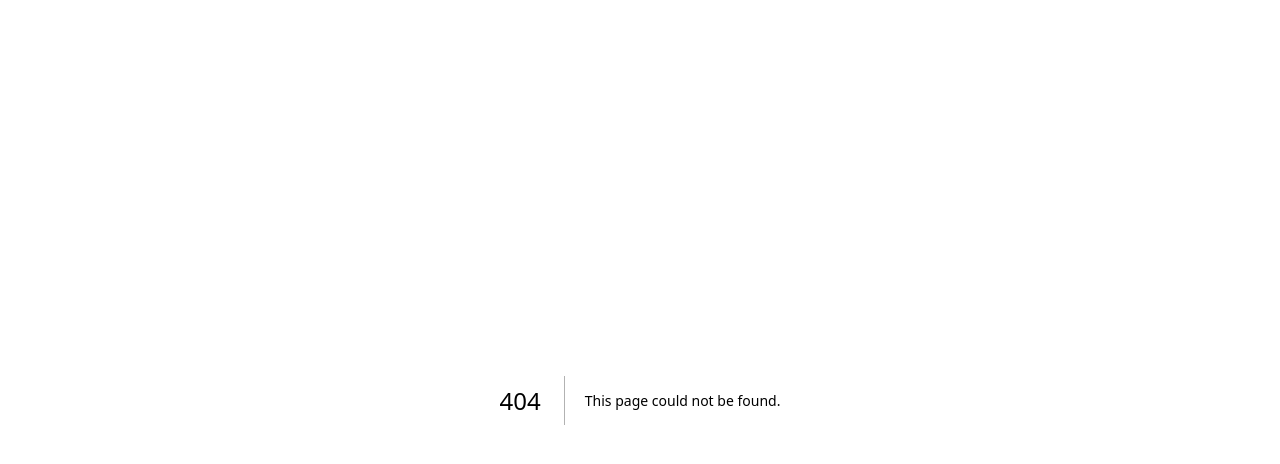
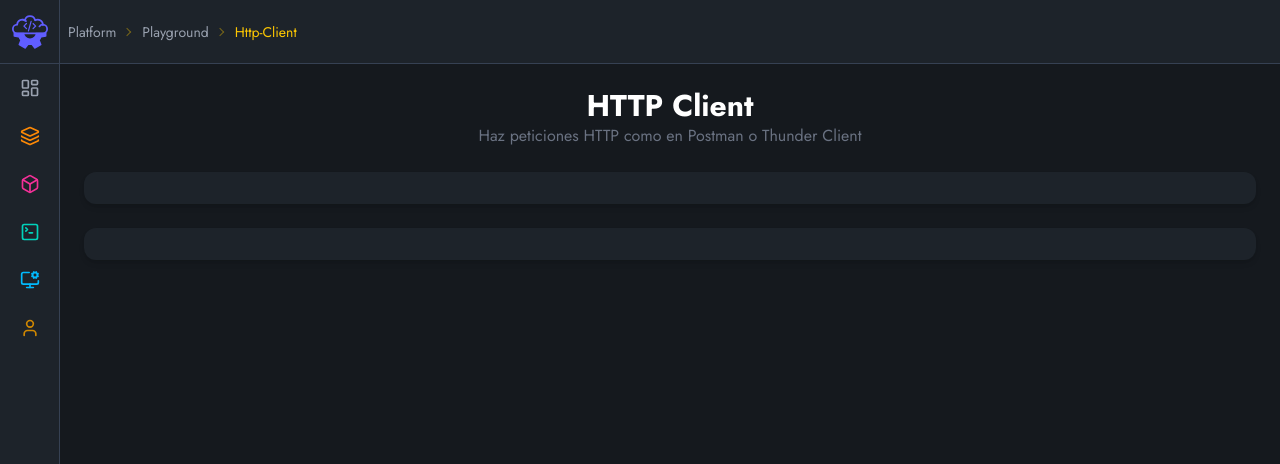
Before and after one commit to AletzMan/devbraineer, a Next.js app: page /platform/playground/http-client in a window 1280 px wide. Before the commit this address had no page. Shown: the top 464 px of the page. Built offline with nearby package versions, Linux system fonts and the light colour scheme.

Commit message:
feat: Create HttpClientPage component for displaying HTTP Client functionality in the playground

```diff
--- /dev/null
+++ b/src/app/platform/playground/http-client/page.tsx
@@ -0,0 +1,20 @@
+export default function HttpClientPage() {
+    return (
+        <div className="p-6 space-y-6">
+            <header className="text-center">
+                <h1 className="text-3xl font-bold">HTTP Client</h1>
+                <p className="text-gray-500">
+                    Haz peticiones HTTP como en Postman o Thunder Client
+                </p>
+            </header>
+
+            <section className="bg-base-100 shadow-md rounded-xl p-4 space-y-4">
+                {/* Inputs de la solicitud */}
+            </section>
+
+            <section className="bg-base-100 shadow-md rounded-xl p-4">
+                {/* Respuesta de la solicitud */}
+            </section>
+        </div>
+    );
+}
```
